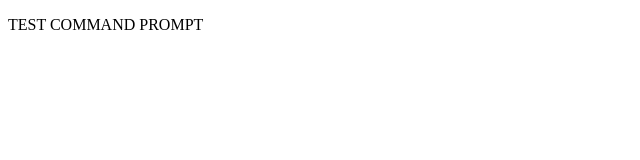
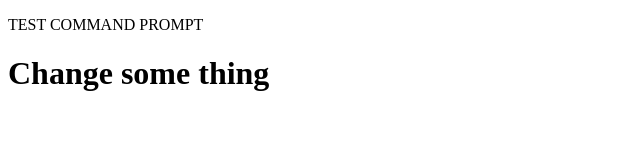
Before and after one commit to anguyenguy/testgithub, a plain HTML site: page test.html in a window 1280 px wide. Shown: the whole page, without its empty margins (0-640 px from the left). Drawn offline with Linux system fonts and the light colour scheme.

Commit message:
test first time

```diff
--- a/test.html
+++ b/test.html
@@ -5,5 +5,6 @@
 </head>
 <body>
 	<p>TEST COMMAND PROMPT</p>
+	<h1>Change some thing</h1>
 </body>
 </html>
```
